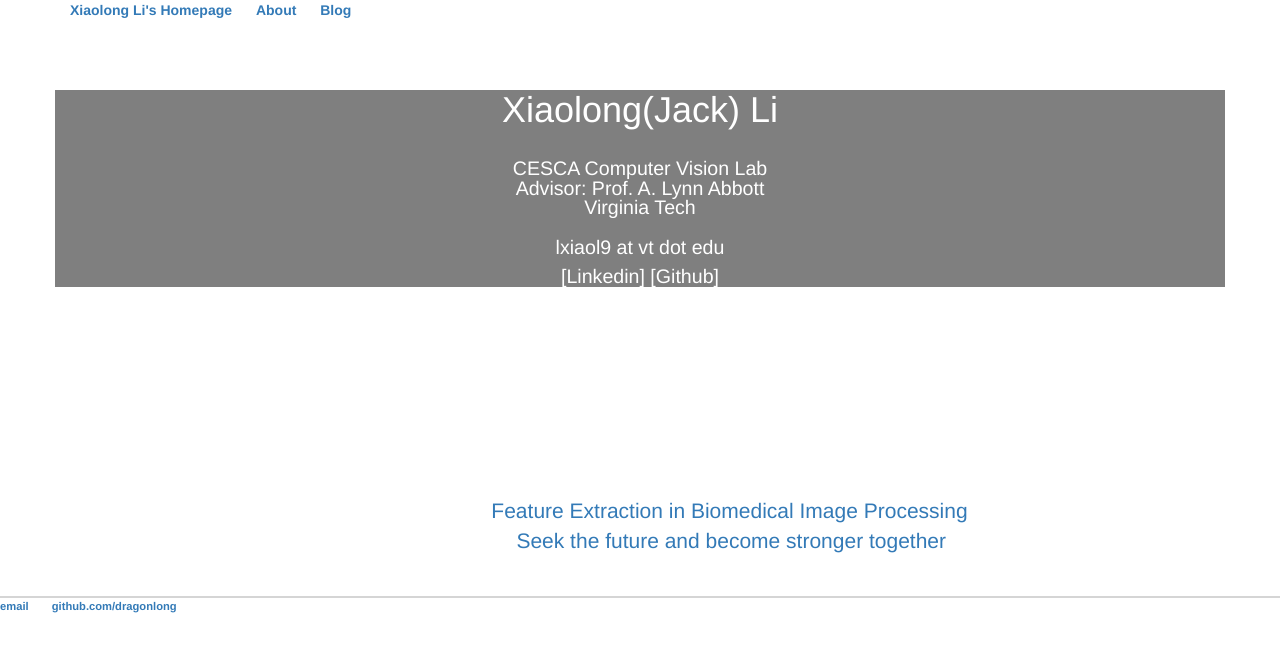
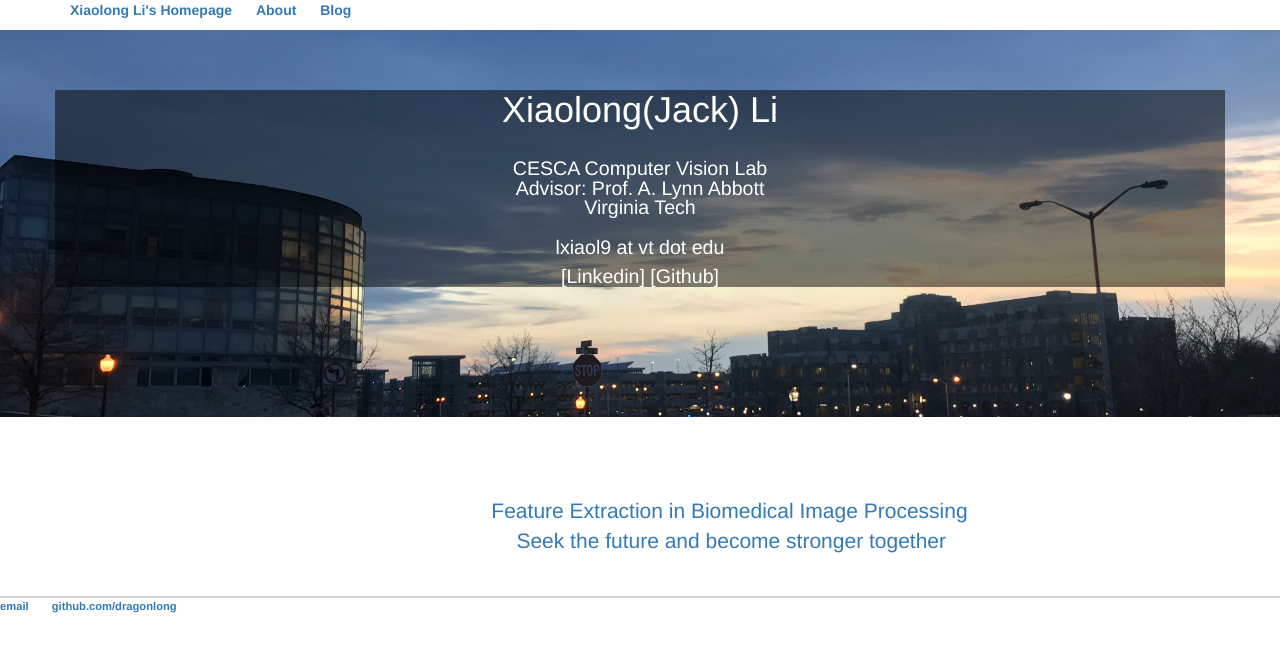
Before and after one commit to dragonlong/dragonlong.github.io, a Jekyll site: the page built from blog/index.html, in a window 1280 px wide. Shown: the top 652 px of the page. Built offline with Jekyll 4.4.1, drawn with Linux system fonts in a browser that asks for light colours.

Commit message:
add image links

```diff
--- a/css/main.css
+++ b/css/main.css
@@ -163,7 +163,7 @@ div.desc {
     padding-top: 40px;
     padding-bottom: 120px;
     text-align: center;
-    background: url("assets/back.jpg") no-repeat center center;
+    background: url("../assets/back.jpg") no-repeat center center;
     -webkit-background-size: cover;
     -moz-background-size: cover;
     -o-background-size: cover;
```
